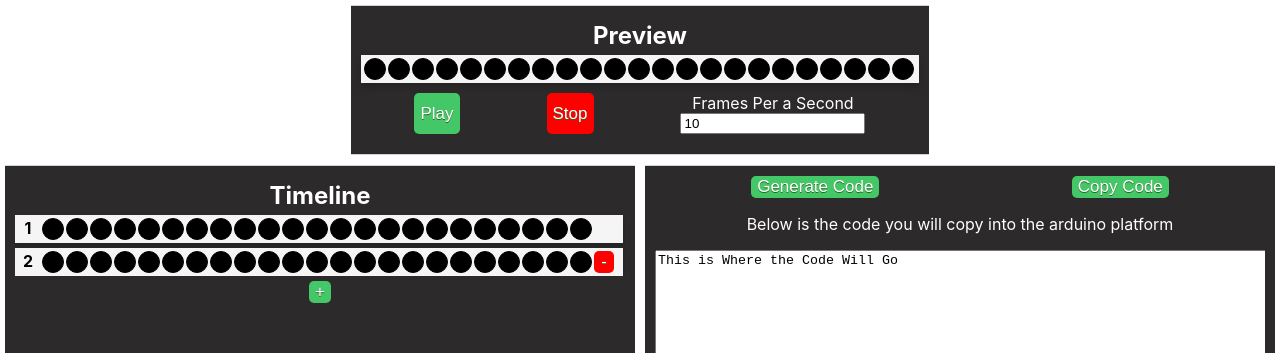
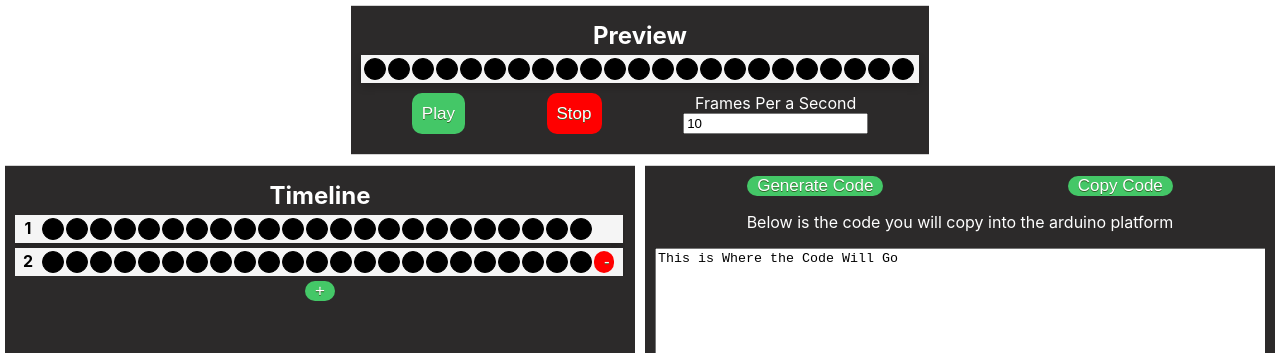
Before and after one commit to mjcolin/lightanimator, a React (Create React App) app: page / in a window 1280 px wide. Shown: the top 353 px of the page. Built offline with nearby package versions, Linux system fonts and the light colour scheme.

Commit message:
updated button UI

```diff
--- a/src/components/UI/Button.module.css
+++ b/src/components/UI/Button.module.css
@@ -1,9 +1,9 @@
 
     .smallRoundButton {
         background-color:#44c767;
-        border-radius:5px;
+        border-radius:10px;
+        padding: 0px 10px;
         border: none;
-        display:inline-block;
         cursor:pointer;
         color:#ffffff;
         font-family:Arial;
@@ -11,7 +11,6 @@
         text-decoration:none;
         text-shadow:0px 1px 0px #2f6627;
     }
-   /* .smallRoundButton:hover {
-        background:linear-gradient(to bottom, #5cbf2a 5%, #44c767 100%);
-        background-color:#5cbf2a;
-    }*/
+    .smallRoundButton:active {
+        background-color:grey;
+    }
```
